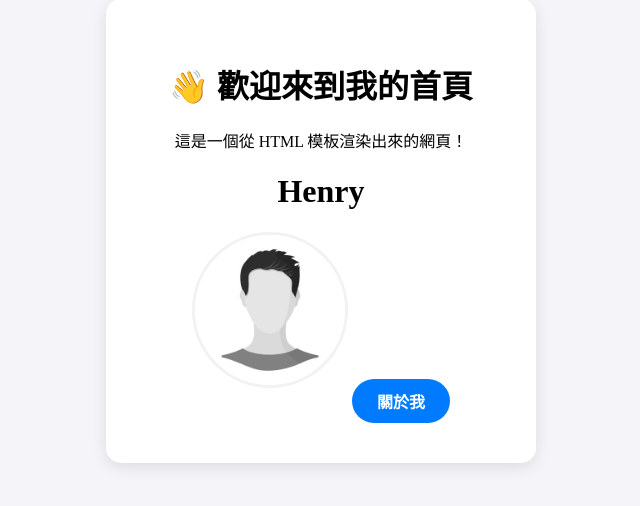
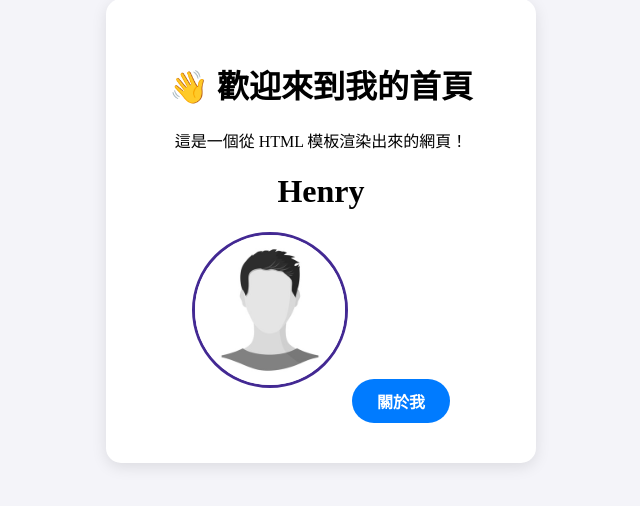
Before and after one commit to hnrylm/fluskwebapp, a Flask app: page / in a window 1280 px wide. Shown: the part 169-675 px from the top of the page, without its empty margins (319-959 px from the left). Run offline with Flask 3, Linux system fonts and the light colour scheme.

```diff
--- a/static/style.css
+++ b/static/style.css
@@ -23,7 +23,7 @@ body {
     border-radius: 50%;     /* 核心代码：让图片变圆 */
     object-fit: cover;      /* 核心代码：防止图片被拉伸变形 */
     margin-bottom: 20px;    /* 与下方文字保持间距 */
-    border: 3px solid #f0f2f5; /* 可选：加个浅色边框，更有质感 */
+    border: 3px solid #432993; /* 可选：加个浅色边框，更有质感 */
 }
 
 
```
